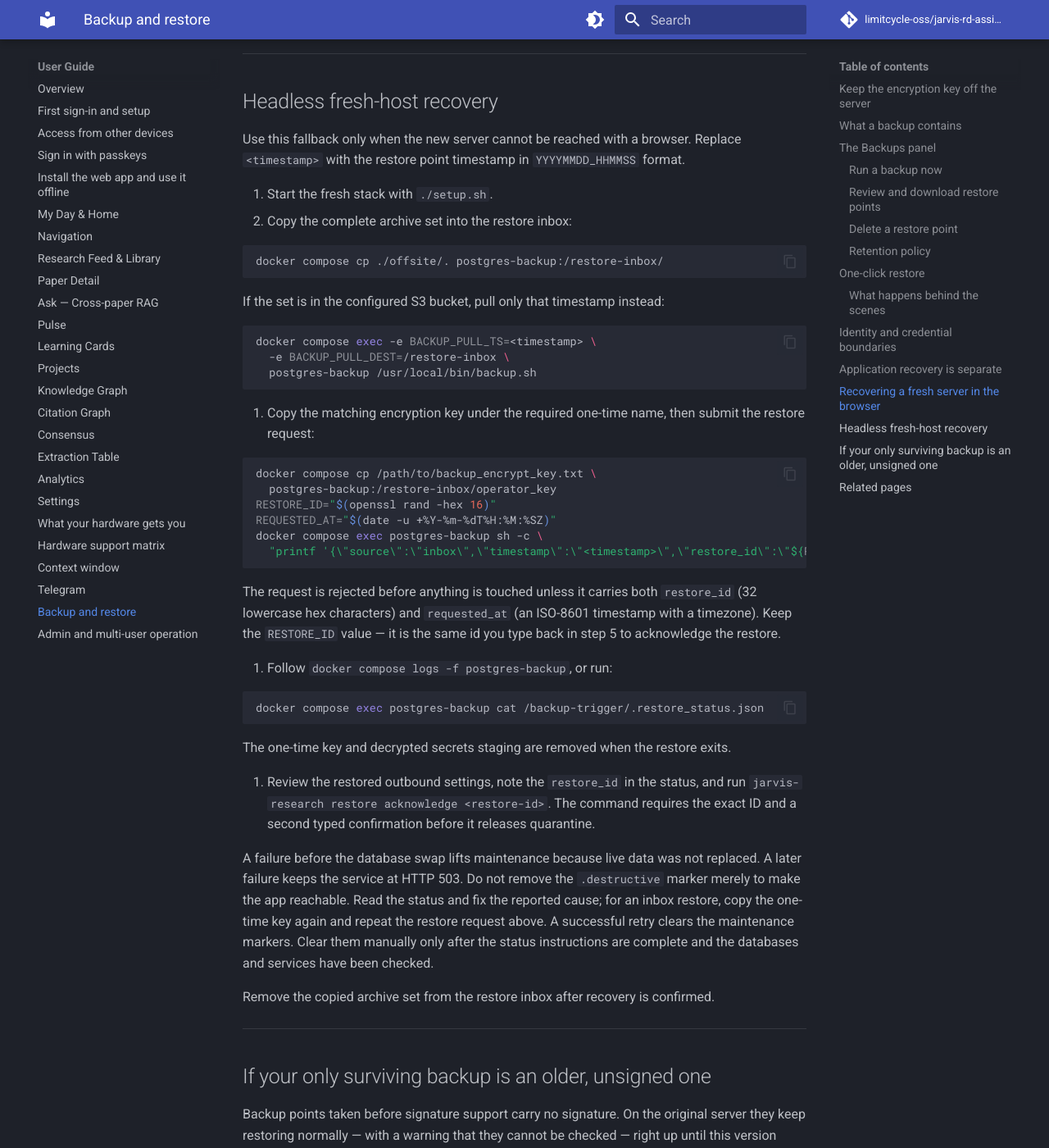
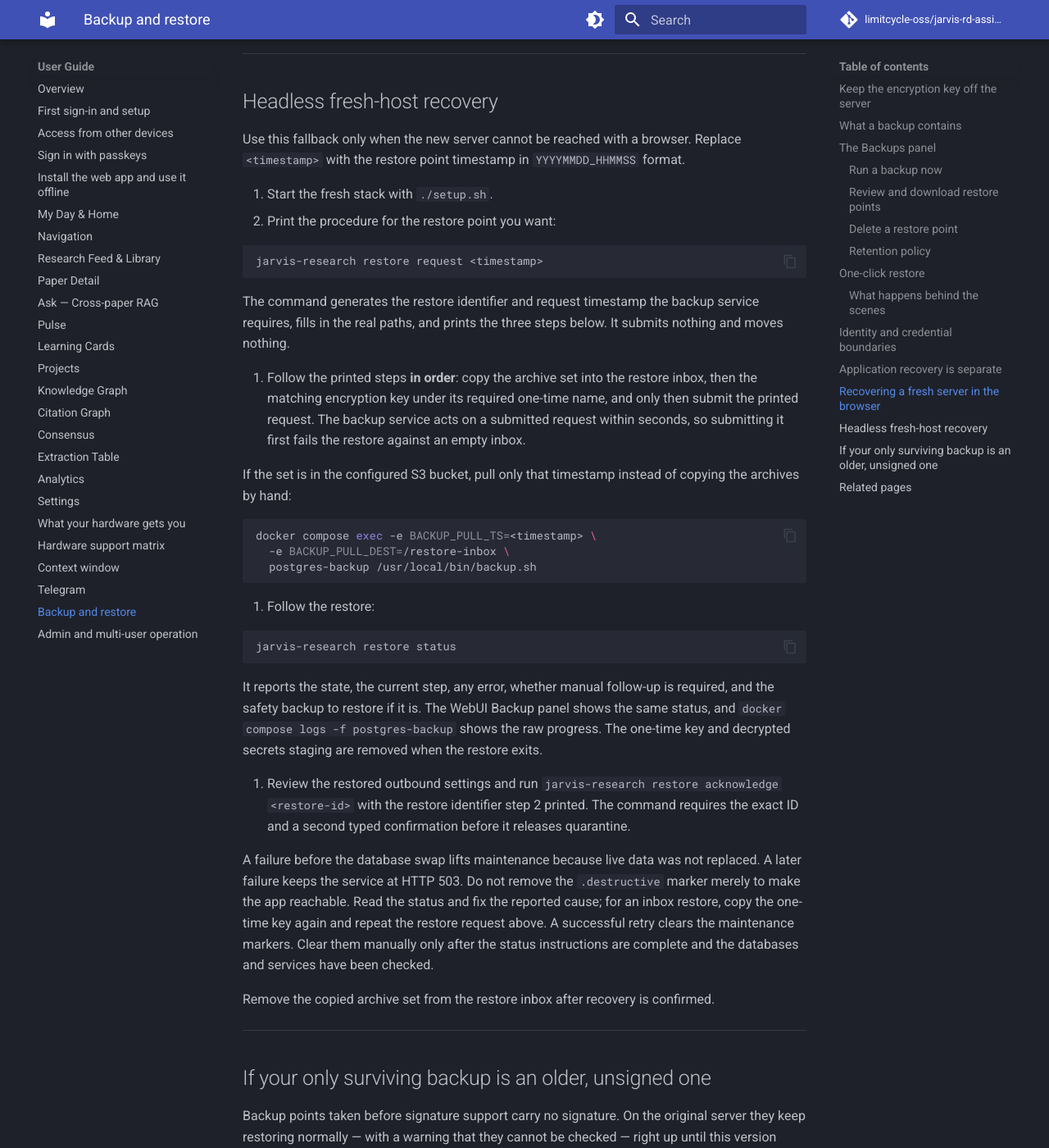
Before and after one commit to FFidan/Jarvis-RD-Assistant, an MkDocs documentation site: the page built from docs/manual/backup-and-restore.md, in a window 1280 px wide and 1400 px high, scrolled down 5511 px. Shown: the whole window at 82% size. Built offline with MkDocs 1.6.1 and Material for MkDocs 9.7.7, drawn with Linux system fonts in a browser that asks for light colours; comment, search, counter and statistics services are not loaded; some of the changed text lies outside the part shown.

Commit message:
feat(recovery): make the documented recovery paths runnable
The manual described three recovery procedures that had no command behind them.
Restoring an unverifiable same-host set meant reaching into the backup container
by hand; checking how a restore ended meant reading a JSON file inside a volume;
requesting an off-site restore meant hand-building a JSON document with a
generated identifier and a timestamp.

All three are commands now. Before opening that door, the break-glass path
refuses an off-site source outright as its first check, so the one procedure
that skips signature verification stays limited to sets this host produced. The
same-host recovery stops the backup service before it writes its request, so the
service's own poll cannot consume it first, and restarts the service from a trap
whatever happens. The off-site command only prints what to run; submission stays
a deliberate operator step after the archive and key are in place.

The administrator API also reports the outcome of the last retention sweep,
which until now was written to disk and never surfaced.

````diff
--- a/docs/manual/backup-and-restore.md
+++ b/docs/manual/backup-and-restore.md
@@ -205,13 +205,24 @@
 format.
 
 1. Start the fresh stack with `./setup.sh`.
-2. Copy the complete archive set into the restore inbox:
+2. Print the procedure for the restore point you want:
 
    ```bash
-   docker compose cp ./offsite/. postgres-backup:/restore-inbox/
+   jarvis-research restore request <timestamp>
    ```
 
-   If the set is in the configured S3 bucket, pull only that timestamp instead:
+   The command generates the restore identifier and request timestamp the
+   backup service requires, fills in the real paths, and prints the three steps
+   below. It submits nothing and moves nothing.
+
+3. Follow the printed steps **in order**: copy the archive set into the restore
+   inbox, then the matching encryption key under its required one-time name,
+   and only then submit the printed request. The backup service acts on a
+   submitted request within seconds, so submitting it first fails the restore
+   against an empty inbox.
+
+   If the set is in the configured S3 bucket, pull only that timestamp instead
+   of copying the archives by hand:
 
    ```bash
    docker compose exec -e BACKUP_PULL_TS=<timestamp> \
@@ -219,36 +230,22 @@
      postgres-backup /usr/local/bin/backup.sh
    ```
 
-3. Copy the matching encryption key under the required one-time name, then
-   submit the restore request:
+4. Follow the restore:
 
    ```bash
-   docker compose cp /path/to/backup_encrypt_key.txt \
-     postgres-backup:/restore-inbox/operator_key
-   RESTORE_ID="$(openssl rand -hex 16)"
-   REQUESTED_AT="$(date -u +%Y-%m-%dT%H:%M:%SZ)"
-   docker compose exec postgres-backup sh -c \
-     "printf '{\"source\":\"inbox\",\"timestamp\":\"<timestamp>\",\"restore_id\":\"${RESTORE_ID}\",\"requested_at\":\"${REQUESTED_AT}\"}' > /backup-trigger/.restore_request.json"
+   jarvis-research restore status
    ```
 
-   The request is rejected before anything is touched unless it carries both
-   `restore_id` (32 lowercase hex characters) and `requested_at` (an
-   ISO-8601 timestamp with a timezone). Keep the `RESTORE_ID` value — it is
-   the same id you type back in step 5 to acknowledge the restore.
+   It reports the state, the current step, any error, whether manual follow-up
+   is required, and the safety backup to restore if it is. The WebUI Backup
+   panel shows the same status, and `docker compose logs -f postgres-backup`
+   shows the raw progress. The one-time key and decrypted secrets staging are
+   removed when the restore exits.
 
-4. Follow `docker compose logs -f postgres-backup`, or run:
-
-   ```bash
-   docker compose exec postgres-backup cat /backup-trigger/.restore_status.json
-   ```
-
-   The one-time key and decrypted secrets staging are removed when the restore
-   exits.
-
-5. Review the restored outbound settings, note the `restore_id` in the status,
-   and run `jarvis-research restore acknowledge <restore-id>`. The command
-   requires the exact ID and a second typed confirmation before it releases
-   quarantine.
+5. Review the restored outbound settings and run
+   `jarvis-research restore acknowledge <restore-id>` with the restore
+   identifier step 2 printed. The command requires the exact ID and a second
+   typed confirmation before it releases quarantine.
 
 A failure before the database swap lifts maintenance because live data was not
 replaced. A later failure keeps the service at HTTP 503. Do not remove the
@@ -266,7 +263,15 @@
 
 Backup points taken before signature support carry no signature. On the original server they keep restoring normally — with a warning that they cannot be checked — right up until this version takes its **first** backup there. From that first signed backup onwards the server requires a signature on every restore, so those older unsigned points stop restoring too unless you take the deliberate override below. The switch is the arrival of signing on that server, not the age of the point you pick, so take a fresh backup after updating and keep it as your working restore point. Recovering a **fresh server** from an unsigned off-site set is refused outright, because on a new host there is nothing else to check the archives against.
 
-For the genuine disaster where an unsigned set is all that is left, an operator with terminal access on the server can accept it deliberately. It cannot be done from the browser and cannot be done by setting a flag alone: the restore must be run interactively, with `JARVIS_RESTORE_ALLOW_LEGACY=1` set **and** the phrase `I-ACCEPT-UNVERIFIED-BACKUP` typed at the prompt. The restore then logs a permanent warning that its archives were never verified.
+For the genuine disaster where an unsigned set is all that is left, an operator with terminal access on the server can accept it deliberately:
+
+```bash
+jarvis-research restore legacy <timestamp>
+```
+
+The command explains that the set cannot be verified, stops the backup service so it cannot pick the request up first, and runs the restore interactively so the prompt reaches you. You must type the phrase `I-ACCEPT-UNVERIFIED-BACKUP` before anything is changed; nothing else — no flag, no browser button — can take the override. The restore then logs a permanent warning that its archives were never verified, and the backup service resumes afterwards either way. Follow the outcome with `jarvis-research restore status`.
+
+This is same-host recovery only. An off-site set is refused outright regardless of the override, because on a fresh host there is nothing to check the archives against.
 
 This override applies **only** when a signature is absent. It never applies to a restore point whose signature fails to verify — that is evidence of tampering, not of loss, and is always refused.
 
````
Also changed, not shown: docs/manual/cli.md (+10 -3 lines), 6 other files.
